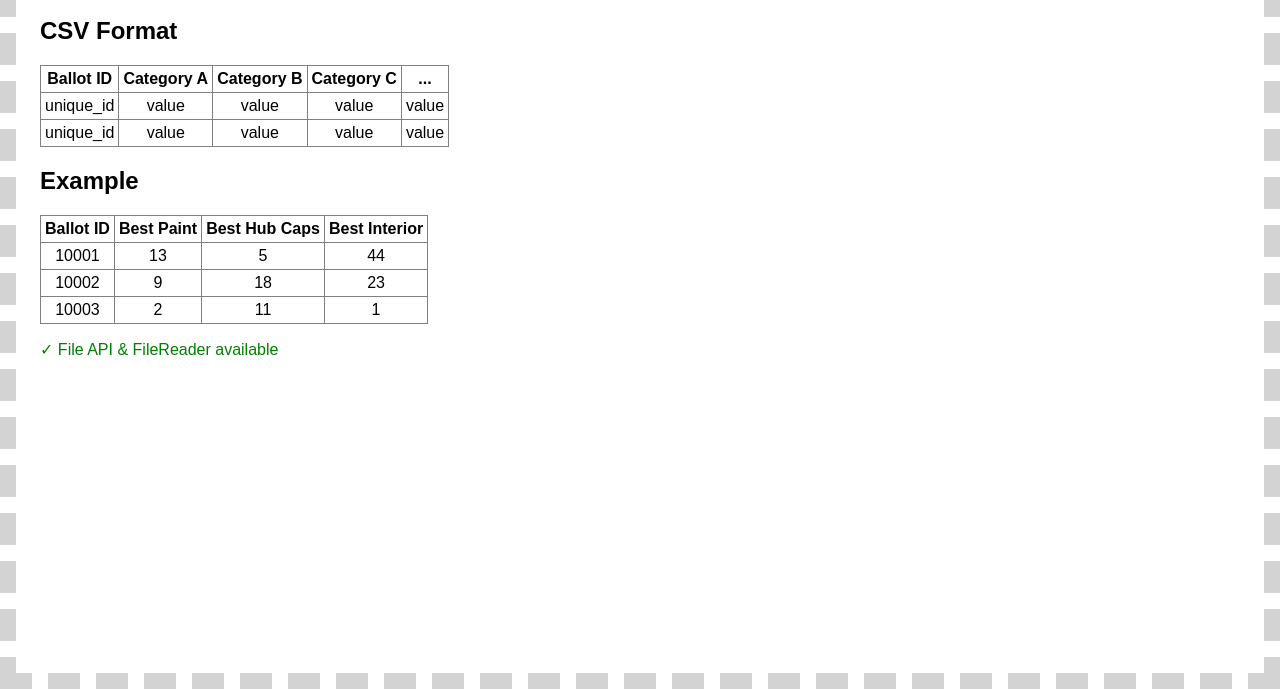
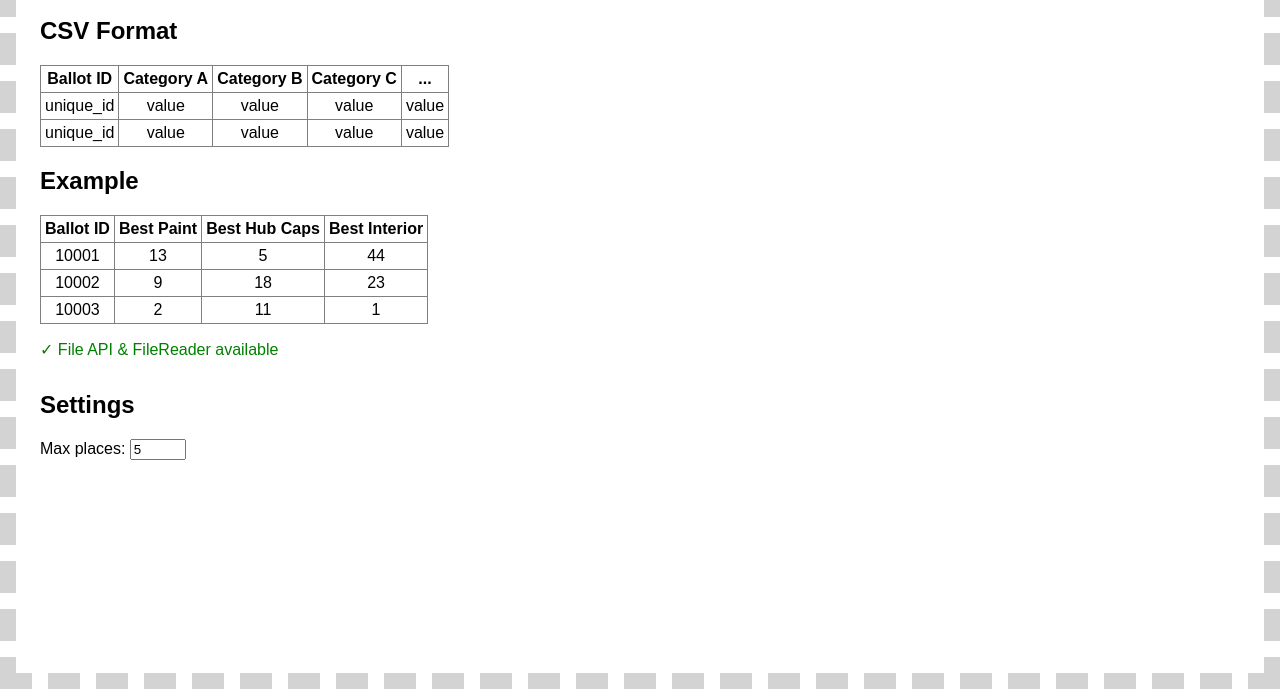
Before and after one commit to marekvymazal/vote-counter, a plain HTML site: page index.html in a window 1280 px wide. Shown: the part 111-800 px from the top of the page. Drawn offline with Linux system fonts and the light colour scheme.

Commit message:
Added number of places setting

```diff
--- a/index.html
+++ b/index.html
@@ -8,6 +8,7 @@
   <link rel="stylesheet" href="styles.css">
 </head>
 <body>
+  <div id="holder"></div>
   <div id="instructions">
       <h1>DRAG AND DROP CSV(s) HERE</h1>
       <div>Refresh page to reset</div>
@@ -64,8 +65,15 @@
         </tr>
       </table>
       <!-- <button>Reset Data</button> -->
-        <div id="holder"></div>
+
       <p id="status">✖ File API & FileReader API not supported</p>
+
+  </div>
+
+  <div id="settings">
+    <h2>Settings</h2>
+    <label for="quantity">Max places:</label>
+    <input type="number" id="max-results" name="quantity" min="1" max="50" value="5">
   </div>
   <div id="results-container"></div>
   <div id='data-container'></div>
--- a/index.js
+++ b/index.js
@@ -42,6 +42,11 @@ holder.ondragend = function() {
 holder.ondrop = function(e) {
     this.className = '';
     e.preventDefault();
+
+    max_results = parseInt(document.getElementById('max-results').value)
+    document.getElementById('settings').style.display = 'none'
+    document.getElementById('holder').style.display = 'none'
+    document.getElementById('instructions').style.display = 'none'
 
     for (let file of e.dataTransfer.files) {
         console.log(file)
--- a/styles.css
+++ b/styles.css
@@ -4,6 +4,8 @@ body {
 
 #instructions {
     margin: 2em;
+    position:relative;
+    z-index:0;
 }
 #holder {
     position: absolute;
@@ -12,6 +14,7 @@ body {
     left: 0px;
     right: 0px;
     border: 1em dashed lightgray;
+    z-index:1;
 }
 #holder.hover {
     border: 1em dashed black;
@@ -44,3 +47,9 @@ th, td {
 .fail {
     color: red;
 }
+
+#settings {
+    margin: 2rem;
+    position:relative;
+    z-index:2;
+}
```
Lines whose indentation alone changed are shown as unchanged.
